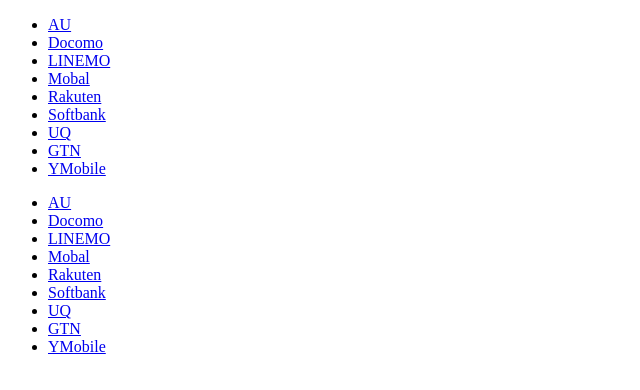
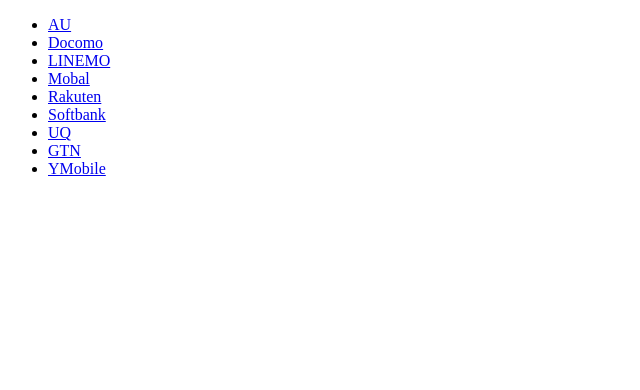
Before and after one commit to Phone-Review-App/SakuraSignal, a React (Create React App) app in the folder client/: page / in a window 1280 px wide. Shown: the top 390 px of the page, without its empty margins (0-640 px from the left). Built offline with nearby package versions, Linux system fonts and the light colour scheme.

Commit message:
27 handle routing for pages (#36)
* feat: create different files for pages

* feat: handle routing pages from Homepage

* fix: remove line causing two copies of navbar

* fix: remove line importing React DOM twice

```diff
--- a/client/src/index.js
+++ b/client/src/index.js
@@ -2,7 +2,6 @@
 import './index.css';
 import ReactDOM from "react-dom";
 import { BrowserRouter, Routes, Route } from "react-router-dom";
-import Layout from "./pages/Homepage";
 import Homepage from "./pages/Homepage";
 import Form from "./pages/Form";
 import AU from "./pages/AU";
@@ -19,8 +18,7 @@
   return (
     <BrowserRouter>
       <Routes>
-        <Route path="/" element={<Layout />}>
-          <Route index element={<Homepage />} />
+        <Route path="/" element={<Homepage />}>
           <Route path="Form" element={<Form />} />
           <Route path="AU" element={<AU />} />
           <Route path="Docomo" element={<Docomo />} />
--- a/client/src/pages/Homepage.jsx
+++ b/client/src/pages/Homepage.jsx
@@ -2,7 +2,7 @@
 import { Outlet } from "react-router-dom";
 import Router from "./Router";
 
-const Layout = () => {
+const Homepage = () => {
   return (
     <>
       <Router />
@@ -11,4 +11,4 @@
   );
 };
 
-export default Layout;
+export default Homepage;
```
Also changed, not shown: client/src/components/App.jsx (line endings or trailing spaces).
